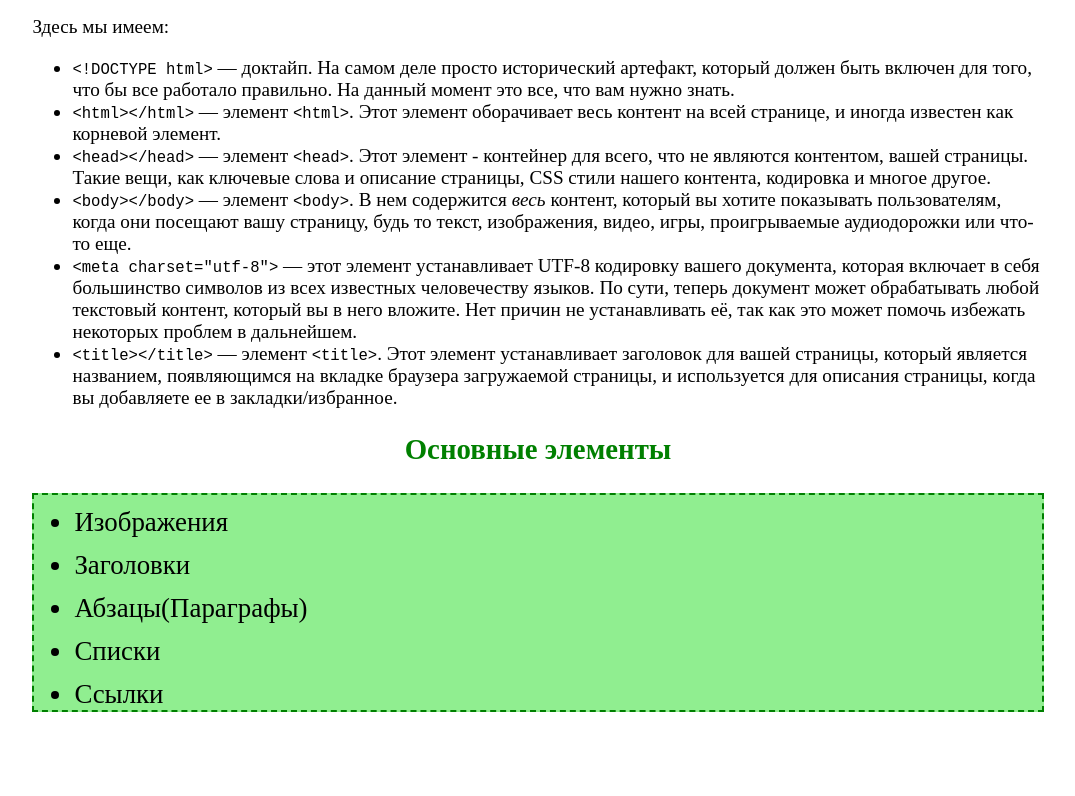
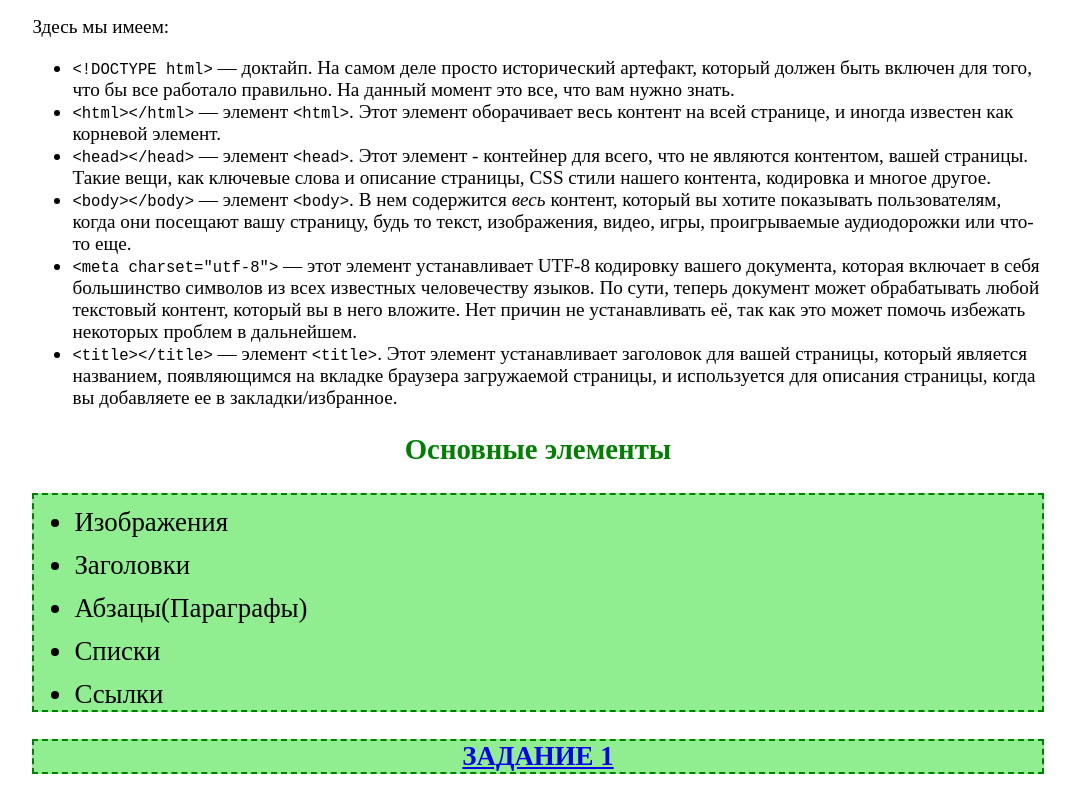
Before and after one commit to Slider7/webstudy, a plain HTML site: page index.html in a window 1280 px wide. Shown: the part 1904-2700 px from the top of the page, without its empty margins (102-1177 px from the left). Before the commit the page ends 2643 px from the top, so only its background shows below. Drawn offline with Linux system fonts and the light colour scheme.

Commit message:
add task1 link

```diff
--- a/index.html
+++ b/index.html
@@ -129,6 +129,10 @@
 		<li>Ссылки</li>
 	</ul>
 
+	<h2 class="main-elements">
+		<a href="./task1.html"> ЗАДАНИЕ 1</a>
+	</h2>
+
 
 	</div>
 
```
